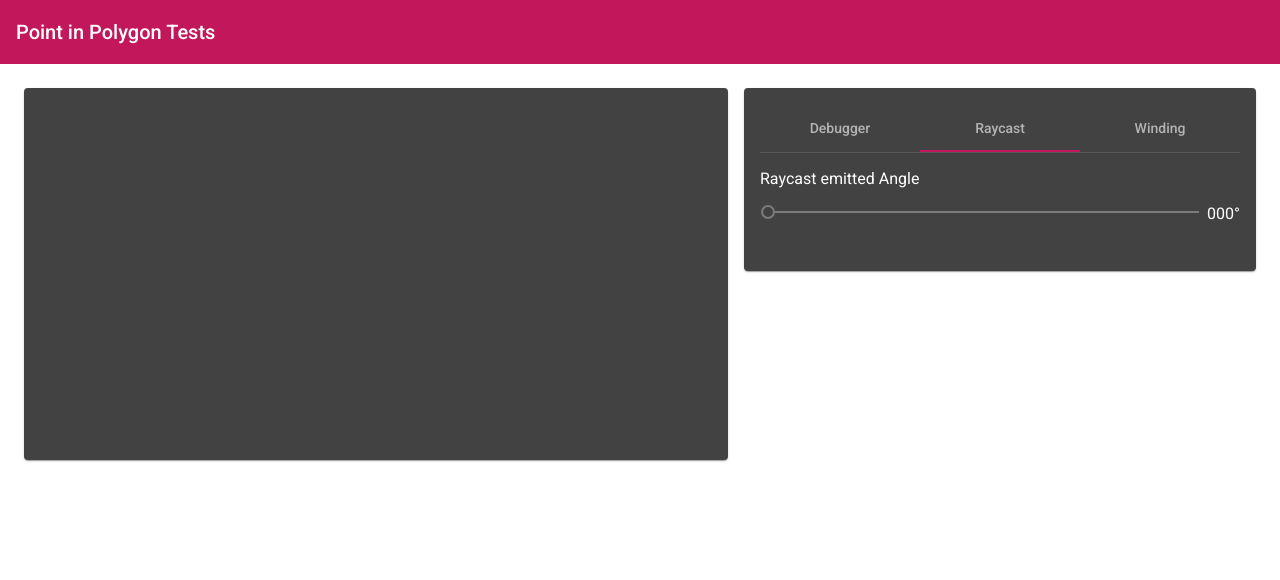
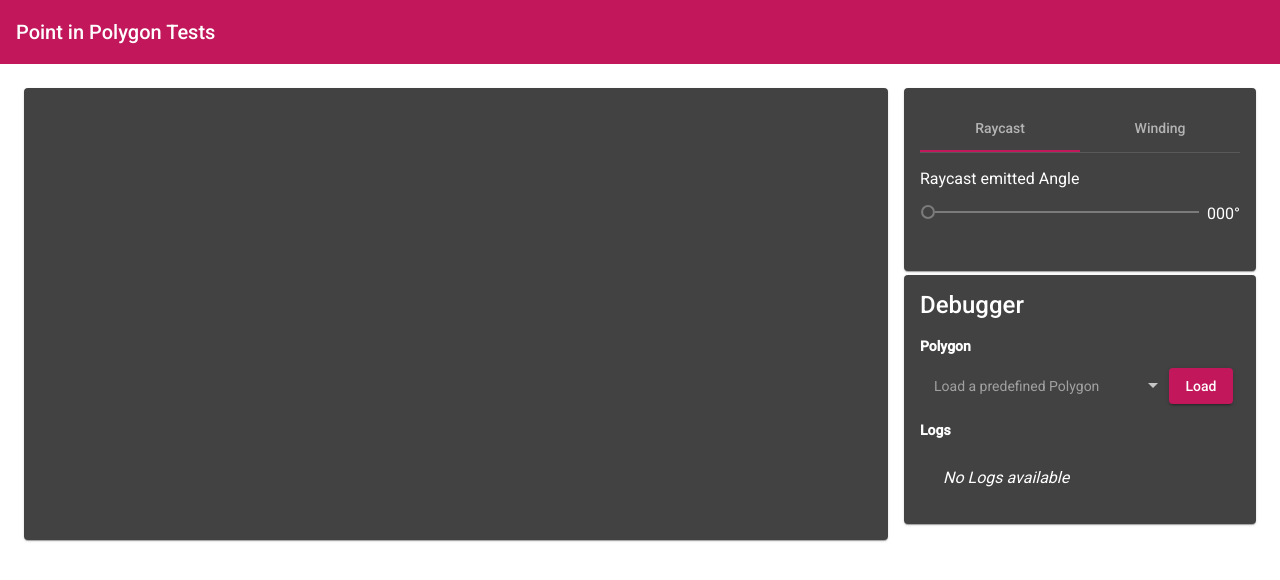
Before and after one commit to starteNCS/inside, an Angular app: page / in a window 1280 px wide. Shown: the top 580 px of the page. Built offline with nearby package versions, Linux system fonts and the light colour scheme.

Commit message:
Move debugger to its own card

```diff
--- a/src/app/app.component.html
+++ b/src/app/app.component.html
@@ -5,5 +5,8 @@
 <div id="page-container">
   <app-canvas class="page-card"></app-canvas>
 
-  <app-settings class="page-card"></app-settings>
+  <div>
+    <app-settings class="page-card"></app-settings>
+    <app-debugger></app-debugger>
+  </div>
 </div>
--- a/src/app/app.component.scss
+++ b/src/app/app.component.scss
@@ -2,15 +2,17 @@
     display: flex;
     padding: 1em;
 
-    .page-card {
-        padding: 0.5em;
+    app-canvas {
+        flex: 3;
+        padding: .5em;
     }
 
-    app-canvas {
-        flex: 3;
-    }
+    div {
+        padding: .5em;
+        flex: 1;
 
-    app-settings {
-        flex: 1;
+        app-debugger {
+            margin-top: .25em;
+        }
     }
 }
--- a/src/app/app.module.ts
+++ b/src/app/app.module.ts
@@ -17,7 +17,7 @@ import { MatSliderModule } from '@angular/material/slider';
 
 import { SettingsComponent } from './components/cards/settings/settings.component';
 import { CanvasComponent } from './components/cards/canvas/canvas.component';
-import { DebuggerComponent } from './components/cards/settings/debugger/debugger.component';
+import { DebuggerComponent } from './components/cards/debugger/debugger.component';
 import { RaycastComponent } from './components/cards/settings/raycast/raycast.component';
 
 @NgModule({
--- /dev/null
+++ b/src/app/components/cards/debugger/debugger.component.html
@@ -0,0 +1,37 @@
+<mat-card>
+  <mat-card-title>
+    Debugger
+  </mat-card-title>
+  <mat-card-content>
+    <div>
+      <h4>Polygon</h4>
+      <div class="polygon-loader">
+        <div>
+          <mat-select placeholder="Load a predefined Polygon" [(value)]="selected">
+            <mat-option *ngFor="let polygon of polygons" [value]="polygon">
+              {{polygon.name}}
+            </mat-option>
+          </mat-select>
+        </div>
+        <button mat-raised-button color="primary" (click)="loadPolygon(selected)">Load</button>
+      </div>
+    </div>
+
+    <div class="logs">
+      <h4>Logs</h4>
+      <mat-list>
+        <mat-list-item *ngFor="let item of debuggerService.logs">
+          <mat-icon *ngIf="item.level === LogLevel.Warning" class="level-icon warning">warning</mat-icon>
+          <mat-icon *ngIf="item.level === LogLevel.Error" class="level-icon error">error</mat-icon>
+          <p [ngClass]="{'warning': item.level === LogLevel.Warning, 'error': item.level === LogLevel.Error}">
+            {{item.content}}
+            <span *ngIf="item.count > 0" [matBadge]="item.count" matBadgeOverlap="false"></span>
+          </p>
+        </mat-list-item>
+        <mat-list-item *ngIf="debuggerService.logs.length === 0">
+          <i>No Logs available</i>
+        </mat-list-item>
+      </mat-list>
+    </div>
+  </mat-card-content>
+</mat-card>
--- a/src/app/components/cards/settings/debugger/debugger.component.scss
+++ b/src/app/components/cards/debugger/debugger.component.scss
@@ -1,3 +1,7 @@
+mat-card {
+    margin-top: .25em;
+}
+
 h4 {
     margin-bottom: 0;
 }
--- a/src/app/components/cards/settings/debugger/debugger.component.html
+++ /dev/null
@@ -1,30 +0,0 @@
-<div>
-  <h4>Polygon</h4>
-  <div class="polygon-loader">
-    <div>
-      <mat-select placeholder="Load a predefined Polygon" [(value)]="selected">
-        <mat-option *ngFor="let polygon of polygons" [value]="polygon">
-          {{polygon.name}}
-        </mat-option>
-      </mat-select>
-    </div>
-    <button mat-raised-button color="primary" (click)="loadPolygon(selected)">Load</button>
-  </div>
-</div>
-
-<div class="logs">
-  <h4>Logs</h4>
-  <mat-list>
-    <mat-list-item *ngFor="let item of debuggerService.logs">
-      <mat-icon *ngIf="item.level === LogLevel.Warning" class="level-icon warning">warning</mat-icon>
-      <mat-icon *ngIf="item.level === LogLevel.Error" class="level-icon error">error</mat-icon>
-      <p [ngClass]="{'warning': item.level === LogLevel.Warning, 'error': item.level === LogLevel.Error}">
-        {{item.content}}
-        <span *ngIf="item.count > 0" [matBadge]="item.count" matBadgeOverlap="false"></span>
-      </p>
-    </mat-list-item>
-    <mat-list-item *ngIf="debuggerService.logs.length === 0">
-      <i>No Logs available</i>
-    </mat-list-item>
-  </mat-list>
-</div>
--- a/src/app/components/cards/settings/settings.component.html
+++ b/src/app/components/cards/settings/settings.component.html
@@ -1,8 +1,5 @@
 <mat-card>
-    <mat-tab-group animationDuration="0ms" selectedIndex="1">
-        <mat-tab label="Debugger">
-            <app-debugger></app-debugger>
-        </mat-tab>
+    <mat-tab-group animationDuration="0ms">
         <mat-tab label="Raycast">
             <app-raycast></app-raycast>
         </mat-tab>
```
Also changed, not shown: src/app/components/cards/debugger/debugger.component.ts (renamed from src/app/components/cards/settings/debugger/debugger.component.ts).
